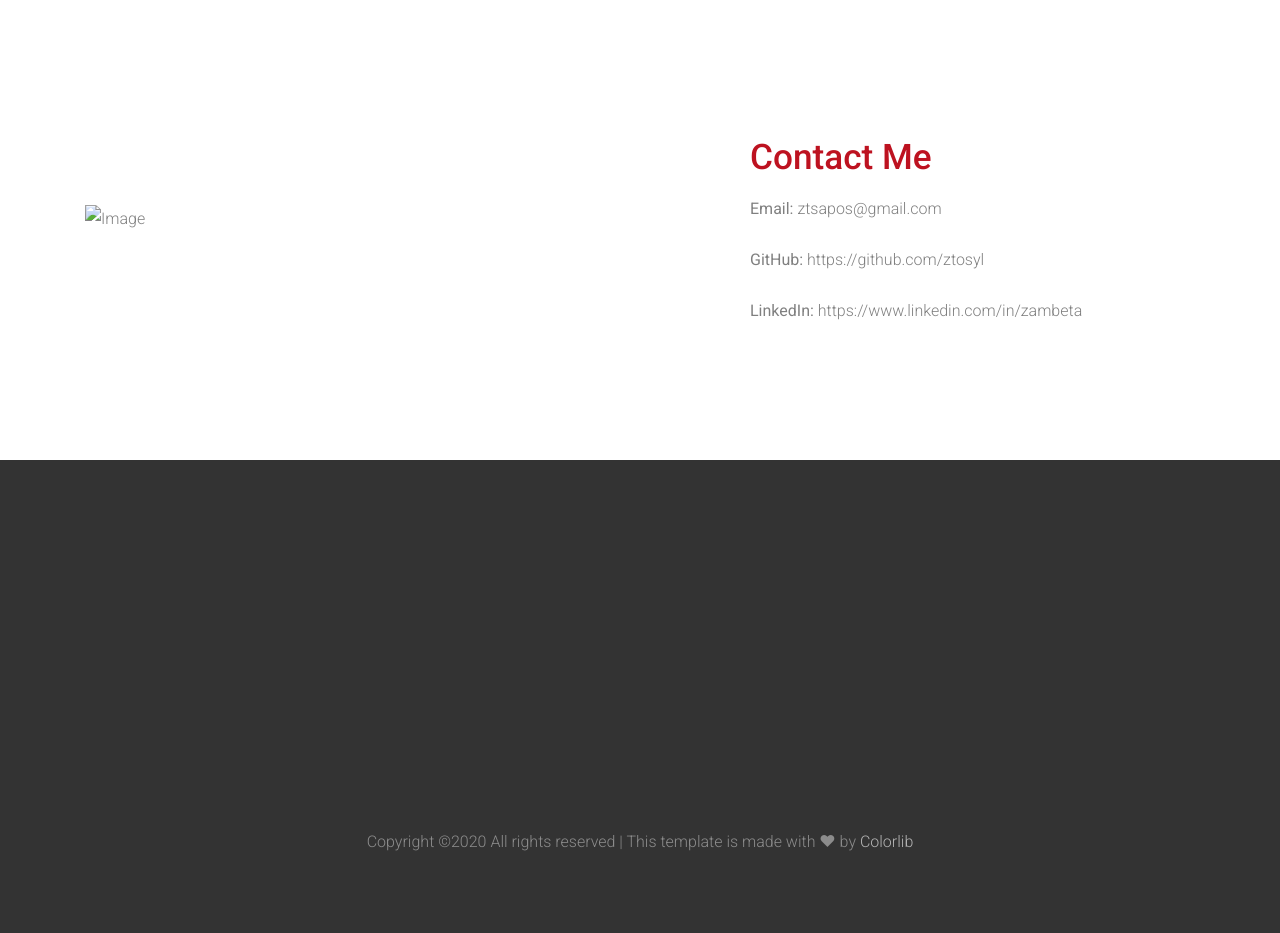
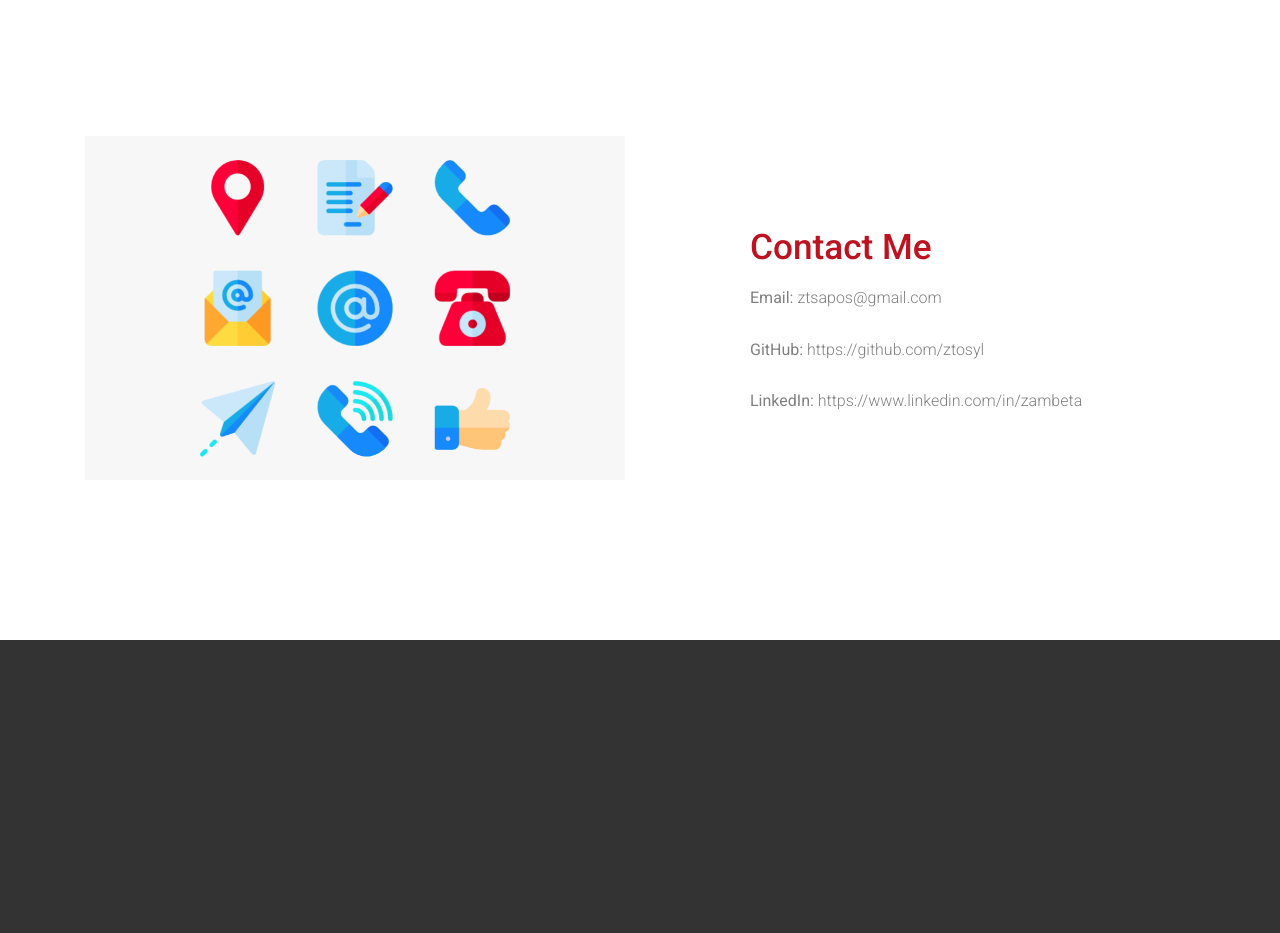
Before and after one commit to ztosyl/ztosyl.github.io, a website: page index.html in a window 1280 px wide. Shown: the part 4120-5053 px from the top of the page. Drawn offline with Linux system fonts and the light colour scheme; a web font is replaced by a local one.

Commit message:
Update file extension for contact photo

```diff
--- a/index.html
+++ b/index.html
@@ -189,7 +189,7 @@
       <div class="container">
         <div class="row align-items-center">
           <div class="col-lg-6 mb-5">
-            <img src="images/contact_image.jpg" alt="Image" class="img-fluid">
+            <img src="images/contact_image.png" alt="Image" class="img-fluid">
           </div>
           <div class="col-lg-5 ml-auto section-title">
             <h2 class="title text-primary mb-3">Contact Me</h2>
```
